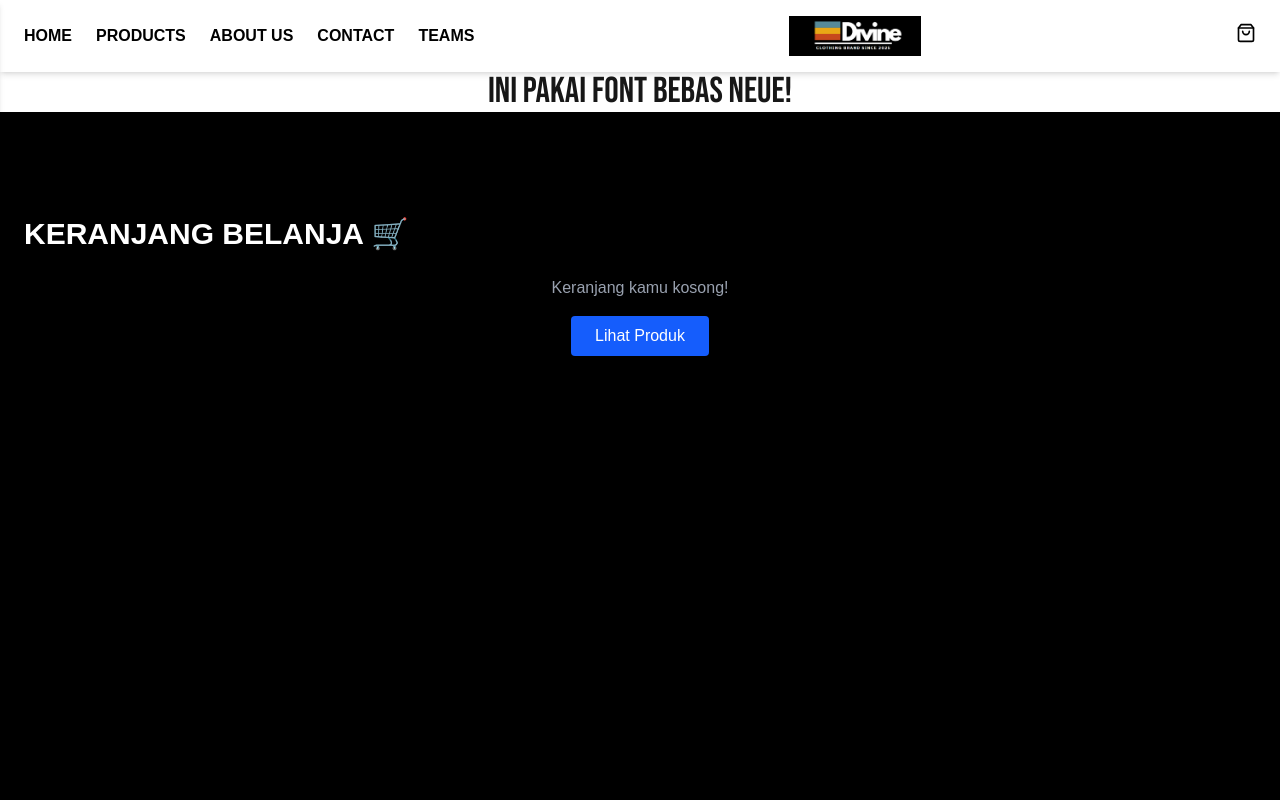
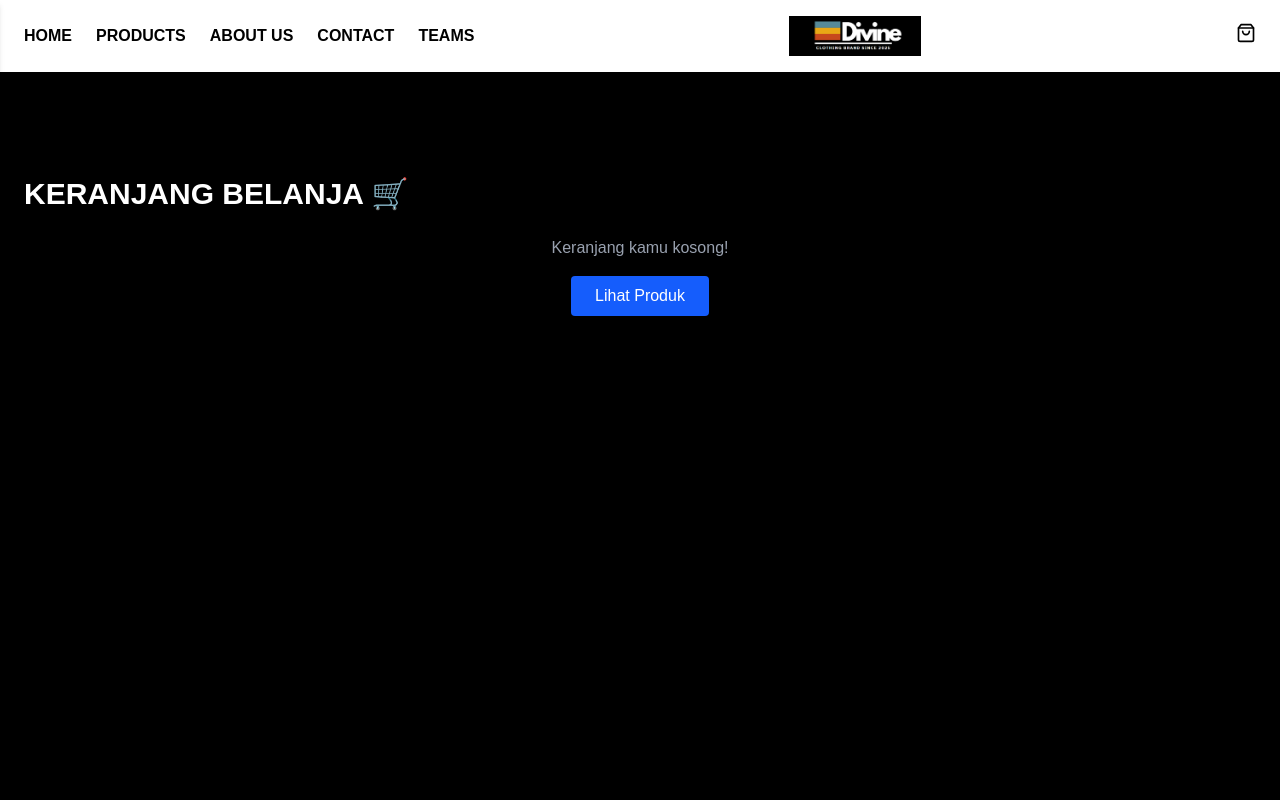
Before and after one commit to divinikids-bot/DistroKW, a Next.js app: page /cart in a window 1280 px wide. Shown: the top 800 px of the page. Built offline with nearby package versions, Linux system fonts and the light colour scheme.

Commit message:
final I guess

```diff
--- a/src/app/layout.tsx
+++ b/src/app/layout.tsx
@@ -4,7 +4,6 @@ import { CartProvider } from "@/components/contexts/CartContext";
 import "./globals.css";
 import { Bebas_Neue } from "next/font/google";
 
-// INI HARUS DIPANGGIL UNTUK DAPAT className-nya!
 const bebasNeue = Bebas_Neue({ subsets: ["latin"], weight: "400" });
 
 export default function RootLayout({ children }: { children: React.ReactNode }) {
@@ -13,16 +12,9 @@ export default function RootLayout({ children }: { children: React.ReactNode })
       <body className="bg-gray-100 text-black">
         <CartProvider>
           <Navbar />
-
           <main>
-            {/* Contoh penggunaan font di sini */}
-            <h1 className={`${bebasNeue.className} text-4xl text-center`}>
-              Ini pakai font Bebas Neue!
-            </h1>
-
             {children}
           </main>
-
           <Footer />
         </CartProvider>
       </body>
```
